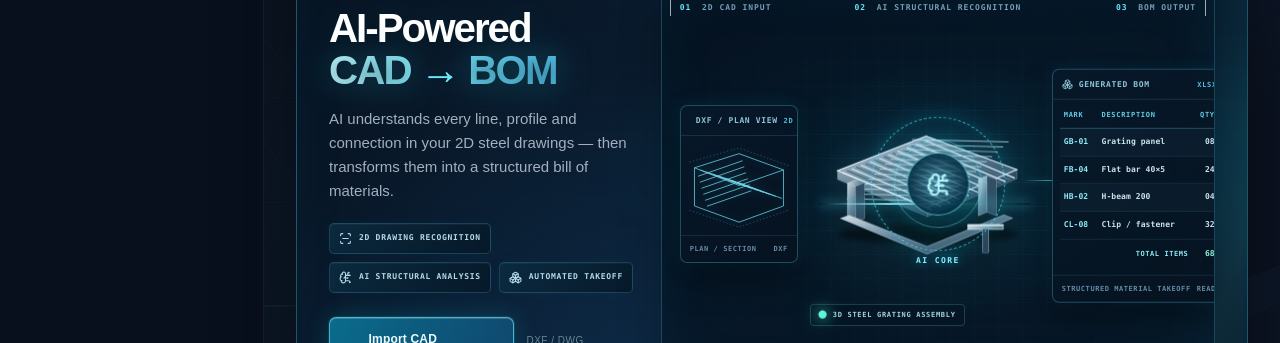
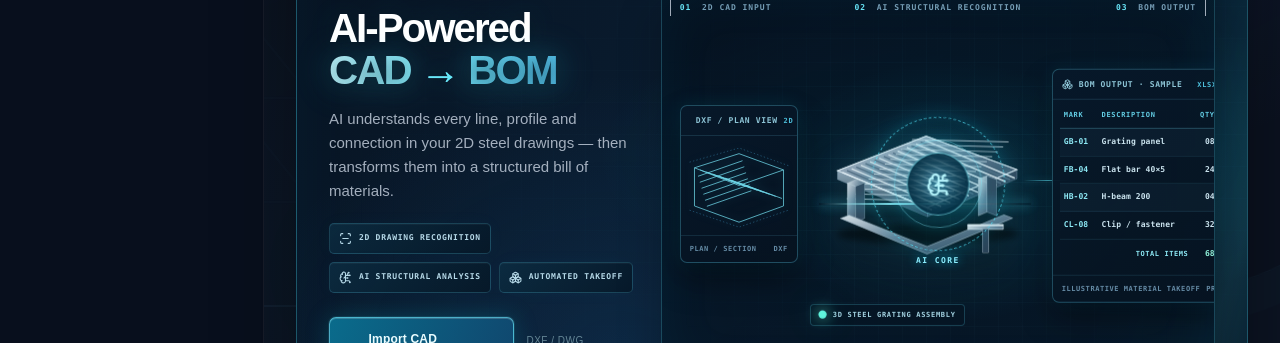
Before and after one commit to jane19970313/cad-bom-platform, a Next.js app in the folder frontend/: page / in a window 1280 px wide. Shown: the part 350-693 px from the top of the page. Built offline with nearby package versions, Linux system fonts and the light colour scheme; no server answers.

Commit message:
Label illustrative BOM preview clearly

```diff
--- a/frontend/src/app/page.tsx
+++ b/frontend/src/app/page.tsx
@@ -263,7 +263,7 @@ export default function DashboardPage() {
                     </div>
 
                     <div className="hud-bom-preview">
-                      <div className="hud-panel-topline"><Boxes size={11}/> GENERATED BOM <span>XLSX</span></div>
+                      <div className="hud-panel-topline"><Boxes size={11}/> BOM OUTPUT · SAMPLE <span>XLSX</span></div>
                       <div className="hud-bom-table-wrap">
                         <table className="hud-bom-table">
                           <thead><tr><th>MARK</th><th>DESCRIPTION</th><th>QTY</th></tr></thead>
@@ -276,7 +276,7 @@ export default function DashboardPage() {
                           <tfoot><tr><td colSpan={2}>TOTAL ITEMS</td><td>68</td></tr></tfoot>
                         </table>
                       </div>
-                      <div className="hud-panel-foot"><span>STRUCTURED MATERIAL TAKEOFF</span><span>READY</span></div>
+                      <div className="hud-panel-foot"><span>ILLUSTRATIVE MATERIAL TAKEOFF</span><span>PREVIEW</span></div>
                     </div>
 
                     <div className="hud-data-stream hud-data-stream-one"/>
```
